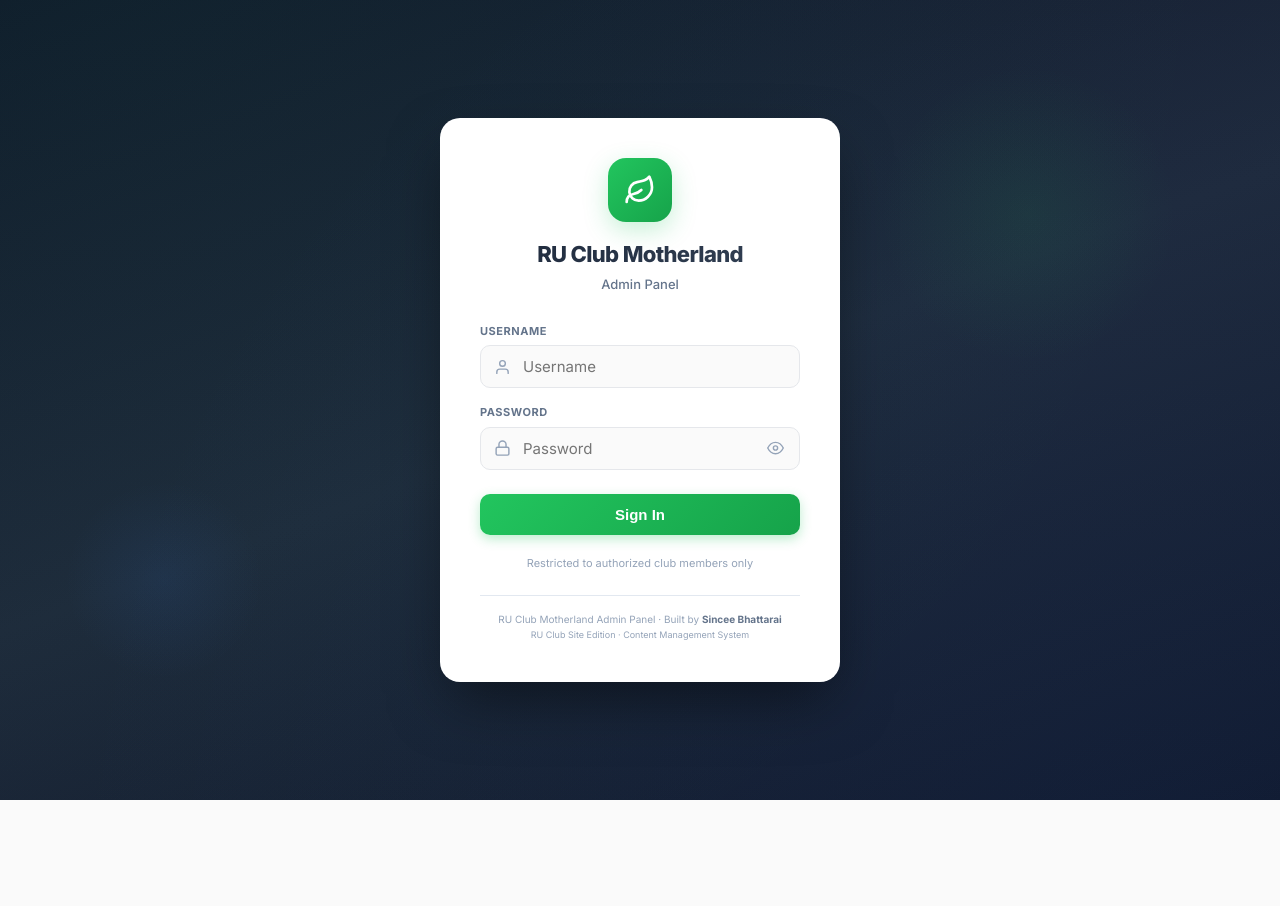
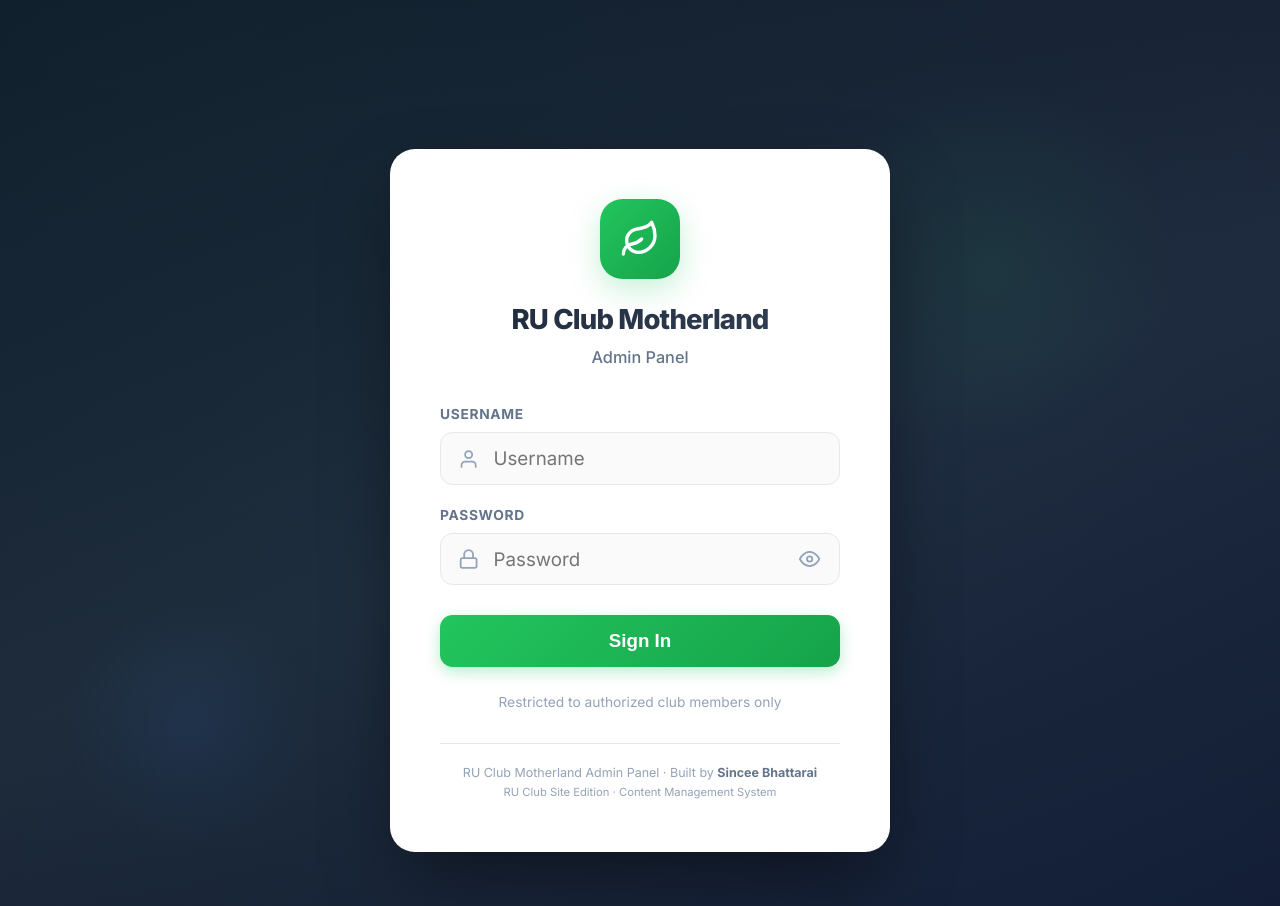
Before and after one commit to VoidX3D/RU_Admin_Site, a React (Vite) app: page / in a window 1280 px wide. Shown: the top 906 px of the page. Before the commit the page ends 800 px from the top, so only its background shows below. Built offline with nearby package versions, Linux system fonts and the light colour scheme.

Commit message:
fix: set default zoom to 125% for optimal viewing
Matches the visually perfect scaling the user found at 125% browser zoom

```diff
--- a/src/App.css
+++ b/src/App.css
@@ -73,7 +73,7 @@
 
 *, *::before, *::after { box-sizing: border-box; margin: 0; padding: 0; }
 
-html { -webkit-font-smoothing: antialiased; -moz-osx-font-smoothing: grayscale; }
+html { -webkit-font-smoothing: antialiased; -moz-osx-font-smoothing: grayscale; zoom: 1.25; }
 body {
   font-family: var(--font);
   background: var(--bg);
```
